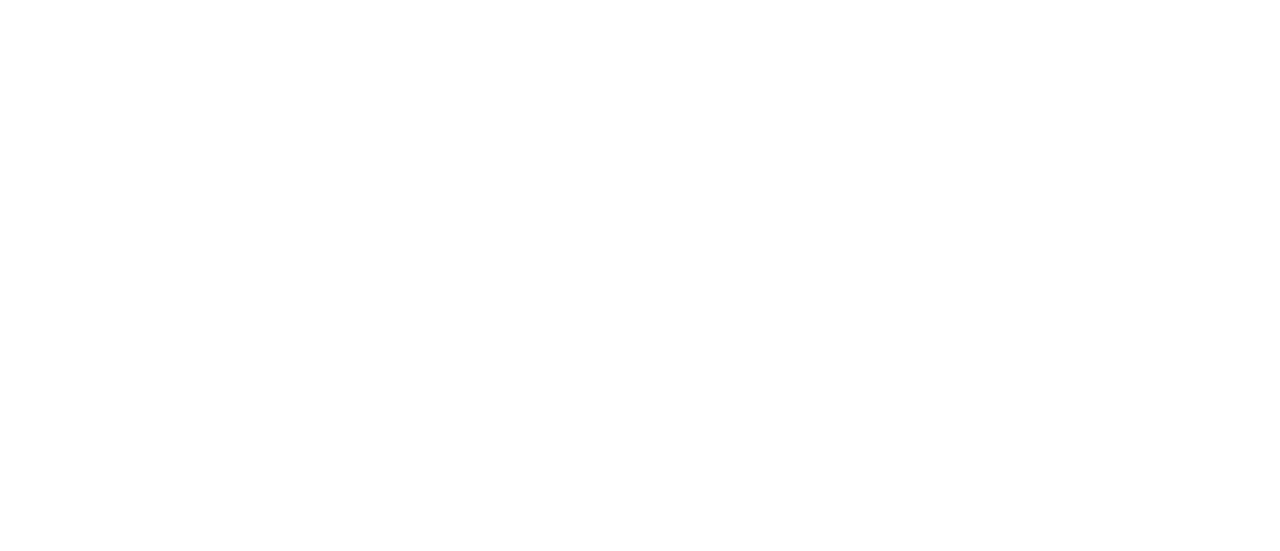
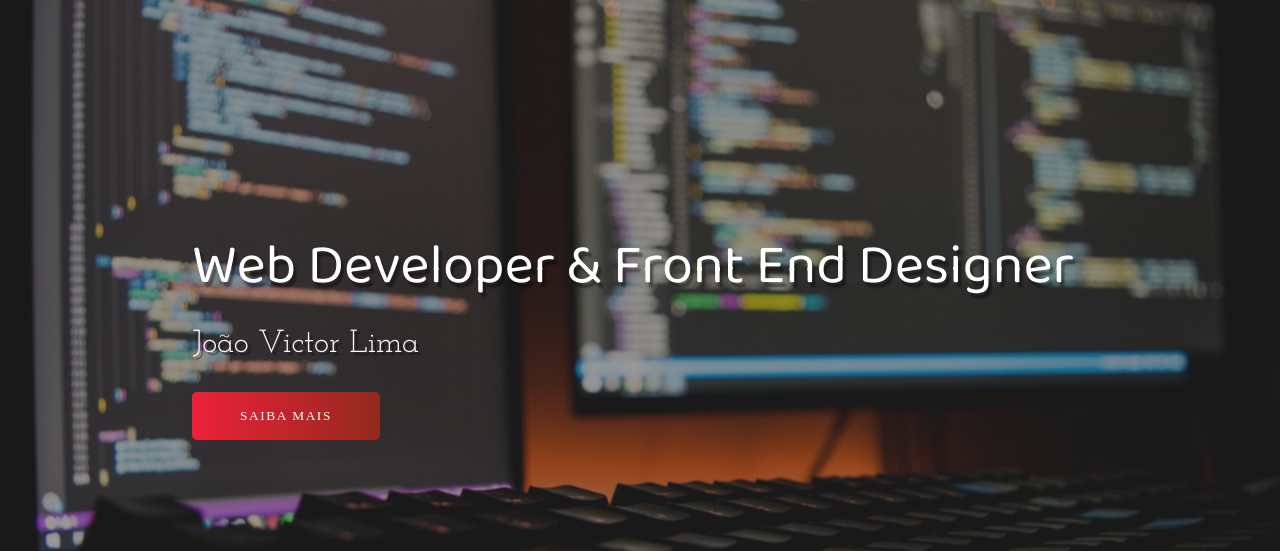
Before and after one commit to debrulima/portifolio, a plain HTML site: page index.html in a window 1280 px wide. Shown: the top 551 px of the page. Drawn offline with Linux system fonts and the light colour scheme.

Commit message:
:package: header

```diff
--- a/index.html
+++ b/index.html
@@ -5,9 +5,26 @@
     <meta http-equiv="X-UA-Compatible" content="IE=edge">
     <meta name="viewport" content="width=device-width, initial-scale=1.0">
     <link rel="stylesheet" href="style.css">
+    <link rel="apple-touch-icon" sizes="180x180" href="imagens/apple-touch-icon.png">
+    <link rel="icon" type="image/png" sizes="32x32" href="imagens/favicon-32x32.png">
+    <link rel="icon" type="image/png" sizes="16x16" href="imagens/favicon-16x16.png">
+    <link rel="manifest" href="/site.webmanifest">
     <title>Portfólio</title>
 </head>
 <body>
 
+    <div class="container">
+        <header>
+            <div class="img-wrapper">
+                <img src="Imagens/bg.jpg" alt="">
+            </div>
+            <div class="banner">
+                <h1>Web Developer & Front End Designer</h1>
+                <p>João Victor Lima</p>
+                <button>Saiba mais</button>
+            </div>
+        </header>
+    </div>
+
 </body>
 </html>
--- a/style.css
+++ b/style.css
@@ -1,3 +1,97 @@
 @import url('https://fonts.googleapis.com/css2?family=Baloo+Da+2:wght@400;500;600;700&family=Josefin+Slab:ital,wght@0,300;0,400;0,600;0,700;1,300;1,400;1,600&family=Montserrat:wght@100;200;300;400;500;600;700;800;900&family=Mulish:ital,wght@0,200;0,300;0,400;0,500;1,200;1,300;1,400&display=swap');
 
 @import url("https://cdnjs.cloudflare.com/ajax/libs/font-awesome/6.1.1/css/all.min.css");
+
+*{
+    margin: 0;
+    padding: 0;
+}
+
+header{
+    width: 100%;
+    height: 100vh;
+    overflow: hidden;
+    position: relative;
+}
+
+.img-wrapper{
+    width: 100%;
+    height: 100%;
+    overflow: hidden;
+    background-color: rgba(0, 0, 0, 0.8)
+}
+
+.img-wrapper img{
+    width: 100%;
+    height: 100%;
+    object-fit: cover;
+    opacity: 0.5;
+    animation: zoom 25s;
+}
+
+@keyframes zoom{
+    0%{
+        transform:  scale(1.3);
+    }
+    100%{
+        transform: scale(1);
+    }
+}
+
+.banner{
+    position: absolute;
+    top: 30%;
+    left: 15%;
+}
+
+.banner h1{
+    color: #ffffff;
+    font-size: 3.5rem;
+    font-family: "Baloo Da 2", serif;
+    font-weight: 200;
+    text-shadow: .2rem .3rem 2px rgba(0, 0, 0, .4);
+    line-height: 3.5rem;
+    margin-bottom: 2rem;
+    animation: moveBanner 1s 0.5s forwards;
+    opacity: 0;
+}
+
+.banner p{
+    font-family: "Josefin Slab", serif;
+    color: #ffffff;
+    font-size: 2rem;
+    text-shadow: .2rem .2rem rgba(0, 0, 0, .4);
+    margin-bottom: 2rem;
+    animation: moveBanner 1s 0.7s forwards;
+    opacity: 0;
+}
+
+.banner button{
+    font-family: "Muli", serif;
+    color: #ffffff;
+    text-transform: uppercase;
+    letter-spacing: .1rem;
+    background: #ED213A;
+    background: -webkit-linear-gradient(to left, #93291E, #ED213A);
+    background: linear-gradient(to left, #93291E, #ED213A);
+    padding: 1rem 3rem;
+    border: none;
+    border-radius: 5px;
+    cursor: pointer;
+    animation: moveBanner 1s 0.9s forwards;
+    opacity: 0;
+}
+
+.banner button:hover{
+    opacity: .9;
+}
+
+@keyframes moveBanner{
+    0%{
+        transform: translateY(10rem) rotateY(-30deg);
+    }
+    100%{
+        transform: translateY(0) rotateY(0);
+        opacity: 1;
+    }
+}
```
Also changed, not shown: Imagens/android-chrome-192x192.png (renamed from android-chrome-192x192.png), Imagens/android-chrome-512x512.png (renamed from android-chrome-512x512.png), Imagens/apple-touch-icon.png (renamed from apple-touch-icon.png), Imagens/bg.jpg (added), Imagens/favicon-16x16.png (renamed from favicon-16x16.png), Imagens/favicon-32x32.png (renamed from favicon-32x32.png), site.webmanifest, 1 other file.
